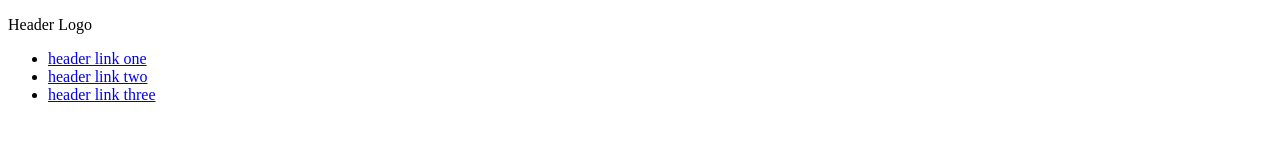
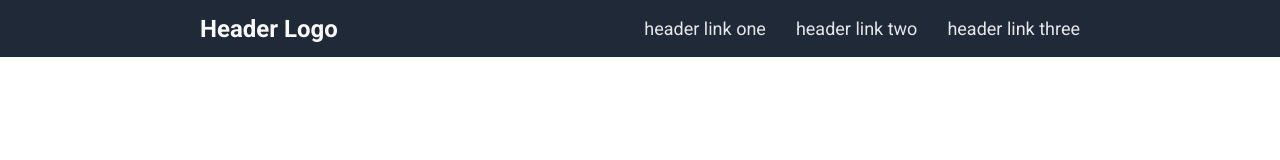
Before and after one commit to RossClaxton/landing-page, a plain HTML site: page index.html in a window 1280 px wide. Drawn offline with Linux system fonts and the light colour scheme.

Commit message:
add css styles to header
added css styles to header to make it match project

```diff
--- a/index.html
+++ b/index.html
@@ -5,17 +5,22 @@
     <meta name="viewport" content="width=device-width, initial-scale=1.0">
     <title>Landing Page</title>
     <link rel="stylesheet" href="styles.css">
+    <link rel="preconnect" href="https://fonts.googleapis.com">
+<link rel="preconnect" href="https://fonts.gstatic.com" crossorigin>
+<link href="https://fonts.googleapis.com/css2?family=Roboto:ital,wght@0,100;0,300;0,400;0,500;0,700;0,900;1,100;1,300;1,400;1,500;1,700;1,900&display=swap" rel="stylesheet">
 </head>
 
 <body>
 <div class="header">
-    <p>Header Logo</p>
+    <div class="title">Header Logo</div>
+    <div class="header-links">
     <ul>
         <li><a href="#">header link one</a></li>
         <li><a href="#">header link two</a></li>
         <li><a href="#">header link three</a></li>
     </ul>
 </div>
+</div>
 
 </body>
 </html>
--- a/styles.css
+++ b/styles.css
@@ -0,0 +1,34 @@
+body {
+font-family: 'roboto';
+margin: 0;
+padding: 0;
+}
+
+.header {
+justify-content: space-between;
+display: flex;
+align-items: center;
+background-color: #1F2937;
+padding-left: 200px;
+padding-right: 200px;
+}
+
+.title {
+    font-weight: bold;
+    font-size: 24px;
+    color: #f9faf8;
+}
+
+.header-links {
+    font-size: 18px;
+}
+ul {
+    list-style: none;
+    display: flex;
+    gap: 30px;
+}
+
+a {
+    text-decoration: none;
+    color: #e5e7eb;
+}
```
